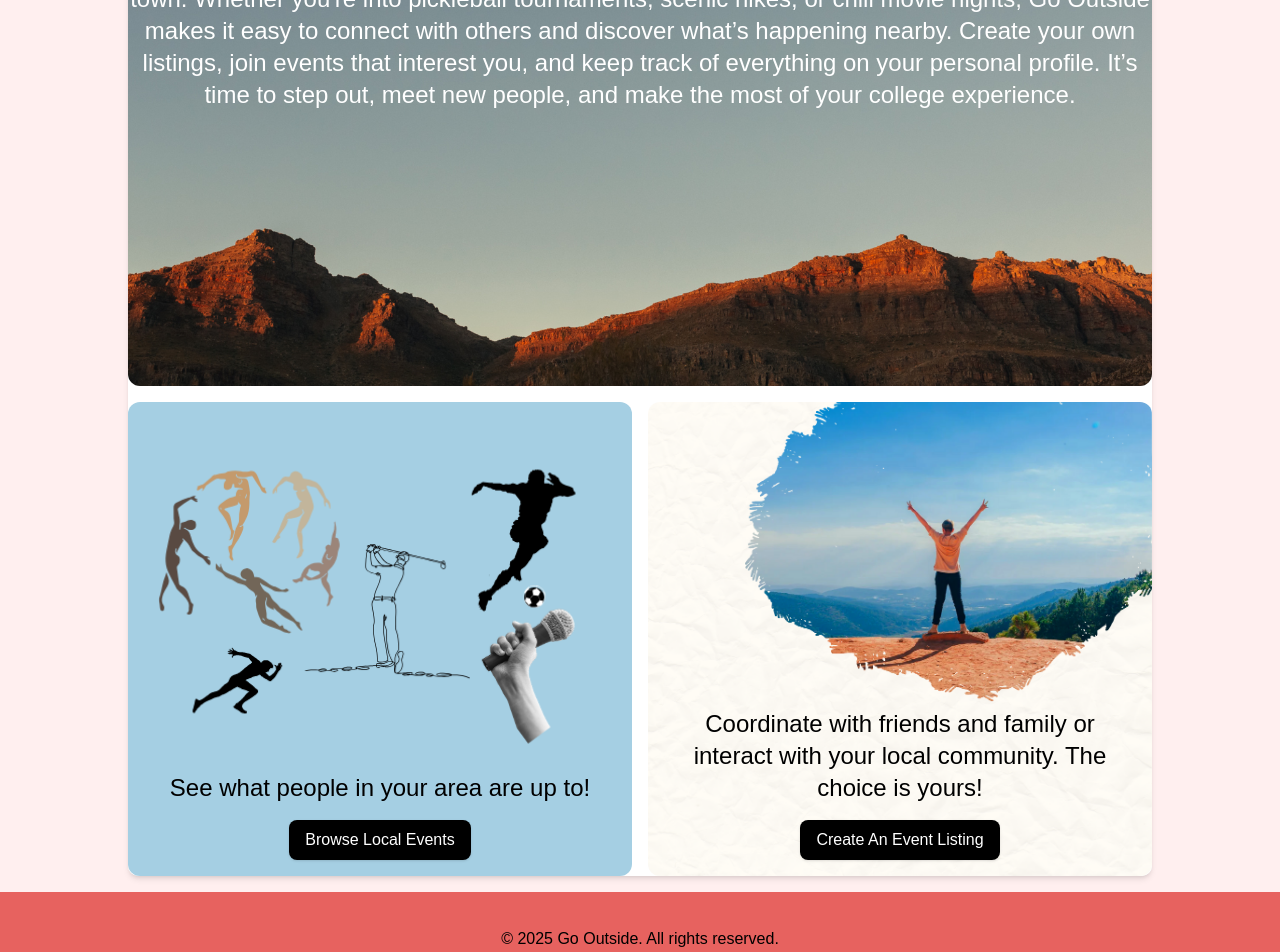
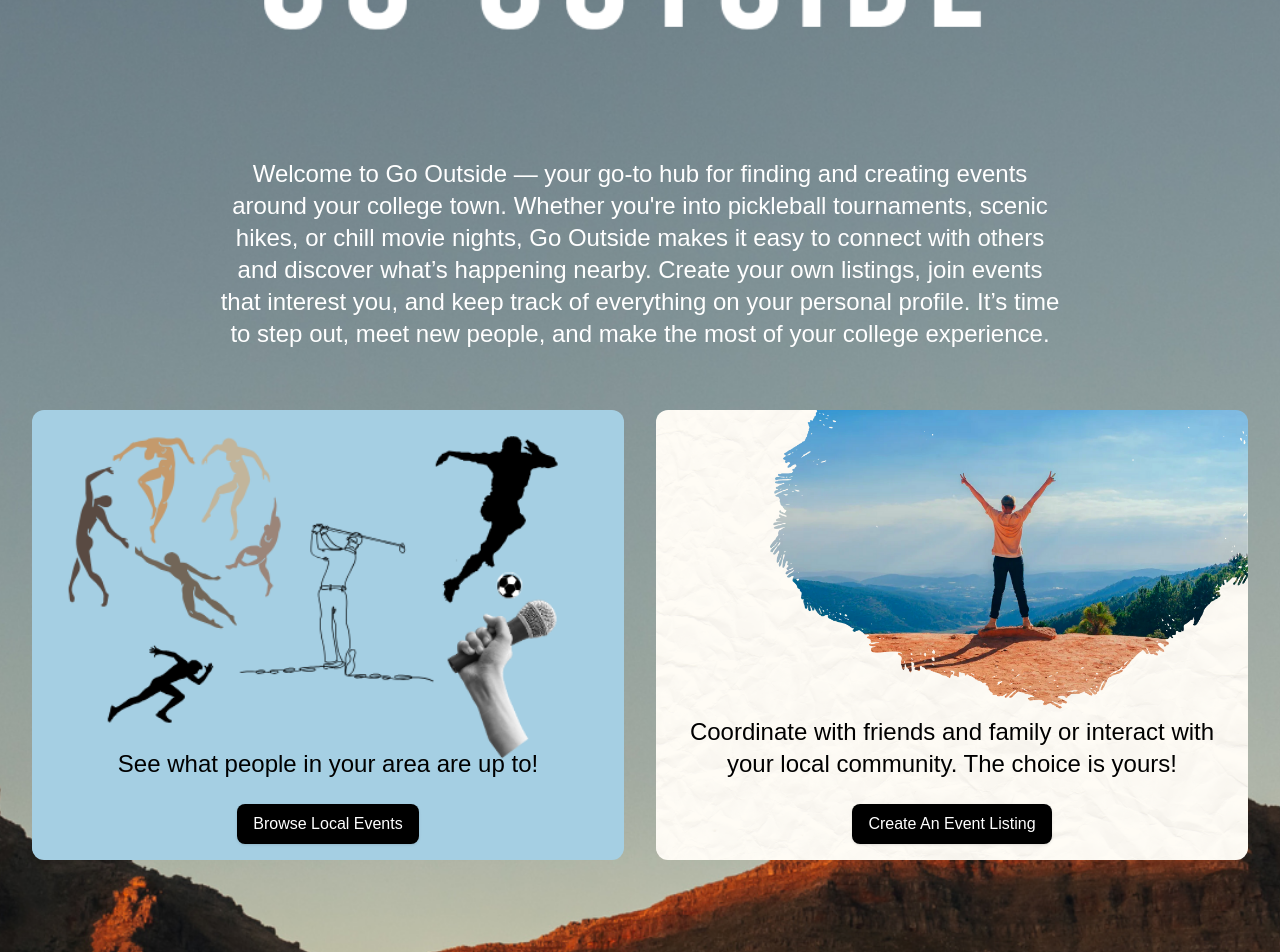
Before and after one commit to Mustafa-K4/CSCI4300, a Next.js app: page / in a window 1280 px wide. Shown: the part 420-1372 px from the top of the page. Built offline with nearby package versions, Linux system fonts and the light colour scheme.

Commit message:
changed landing page background

```diff
--- a/src/app/layout.tsx
+++ b/src/app/layout.tsx
@@ -13,7 +13,7 @@ export default function RootLayout({
       <body>
         <LoginProvider>
           <Header />
-          <main className="App flex-grow p-4 pt-24">
+          <main className="App flex-grow pt-20">
             {children}
           </main>
           <Footer />
--- a/src/app/page.tsx
+++ b/src/app/page.tsx
@@ -2,30 +2,32 @@ import Link from "next/link";
 
 export default function Home() {
   return (
-    <div className="flex justify-center">
-      <div className="flex flex-col bg-white w-[80vw] rounded-[10px] shadow-md min-h-[1200px] gap-4">
-        <div className="w-80vw h-3/5 flex justify-center items-center bg-cover bg-center bg-[url('/background.png')] text-white rounded-xl">
-          <p className="z-10 text-center text-2xl">
+    <div className="min-h-[1400px] bg-cover bg-center bg-[url('/background.png')] text-white flex flex-col justify-end gap-8 p-8 pb-50 m-0">
+      <div className="flex justify-center items-center">
+        <p className="text-center text-2xl max-w-4xl p-7 rounded-xl">
           Welcome to Go Outside — your go-to hub for finding and creating events around your college town. Whether you&apos;re into pickleball tournaments, scenic hikes, or chill movie nights, Go Outside makes it easy to connect with others and discover what’s happening nearby. Create your own listings, join events that interest you, and keep track of everything on your personal profile. It’s time to step out, meet new people, and make the most of your college experience.
         </p>
       </div>
-        <div className="w-[80vw] h-2/5 flex justify-center items-center gap-4">
-          <div className="w-[40vw] h-full flex flex-col justify-end items-center pb-4 bg-cover bg-center bg-[url('/browse.png')] text-black rounded-xl">
-            <div className="z-10 text-center text-2xl px-4">
+      <div className="flex gap-8">
+        <div className="w-[50vw] h-[450px] flex flex-col justify-end items-center pb-4 bg-cover bg-center bg-[url('/browse.png')] text-black rounded-xl transition-transform transform hover:scale-105 hover:shadow-xl">
+          <div className="z-10 text-center text-2xl px-4 rounded-xl py-2">
             See what people in your area are up to!
           </div>
           <Link href="/pages/BrowseEvents">
-              <button className="mt-4 px-4 py-2 bg-black text-white rounded-lg hover:bg-[#D8DBCC] transition shadow">Browse Local Events</button>
+            <button className="mt-4 px-4 py-2 bg-black text-white rounded-lg hover:bg-[#D8DBCC] transition shadow">
+              Browse Local Events
+            </button>
           </Link>
         </div>
-          <div className="w-[40vw] h-full flex flex-col justify-end items-center pb-4 bg-cover bg-center bg-[url('/create.png')] text-black rounded-xl">
-            <div className="z-10 text-center text-2xl px-4">
+        <div className="w-[50vw] h-[450px] flex flex-col justify-end items-center pb-4 bg-cover bg-center bg-[url('/create.png')] text-black rounded-xl transition-transform transform hover:scale-105 hover:shadow-xl">
+          <div className="z-10 text-center text-2xl px-4 rounded-xl py-2">
             Coordinate with friends and family or interact with your local community. The choice is yours!
           </div>
           <Link href="/pages/CreateEvents">
-              <button className="mt-4 px-4 py-2 bg-black text-white rounded-lg hover:bg-[#D8DBCC] transition shadow">Create An Event Listing</button>
+            <button className="mt-4 px-4 py-2 bg-black text-white rounded-lg hover:bg-[#D8DBCC] transition shadow">
+              Create An Event Listing
+            </button>
           </Link>
-          </div>
         </div>
       </div>
     </div>
```
Also changed, not shown: src/app/globals.css (line endings or trailing spaces). Lines whose indentation alone changed are shown as unchanged.
